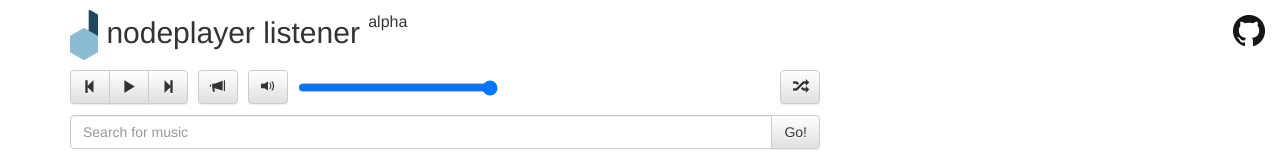
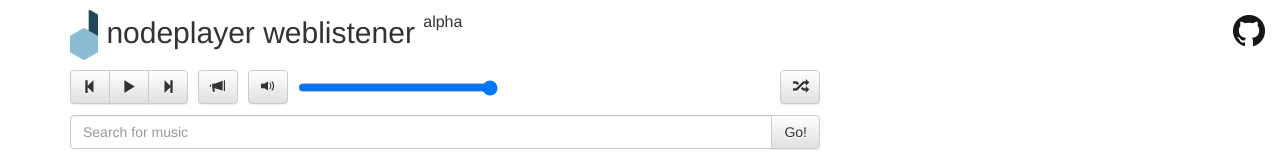
Before and after one commit to FruitieX/nodeplayer-plugin-weblistener, a website: page client/index.html in a window 1280 px wide. Shown: the top 160 px of the page. Drawn offline with Linux system fonts and the light colour scheme; no server answers.

Commit message:
screenshot

```diff
--- a/client/index.html
+++ b/client/index.html
@@ -5,7 +5,7 @@
         <meta http-equiv="X-UA-Compatible" content="IE=edge">
         <meta name="viewport" content="width=device-width, initial-scale=1">
 
-        <title>nodeplayer listener</title>
+        <title>nodeplayer weblistener</title>
 
         <link rel="stylesheet" href="css/bootstrap.min.css">
         <link rel="stylesheet" href="css/bootstrap-theme.min.css">
@@ -20,7 +20,7 @@
     </head>
     <body>
         <div class="container">
-            <div class="logo"><img src="media/logo.png" /> nodeplayer listener <sup><sup>alpha</sup></sup></div>
+            <div class="logo"><img src="media/logo.png" /> nodeplayer weblistener <sup><sup>alpha</sup></sup></div>
 
             <div class="row">
                 <div class="col-lg-8">
```
Also changed, not shown: README.md, screenshot.png (added).
